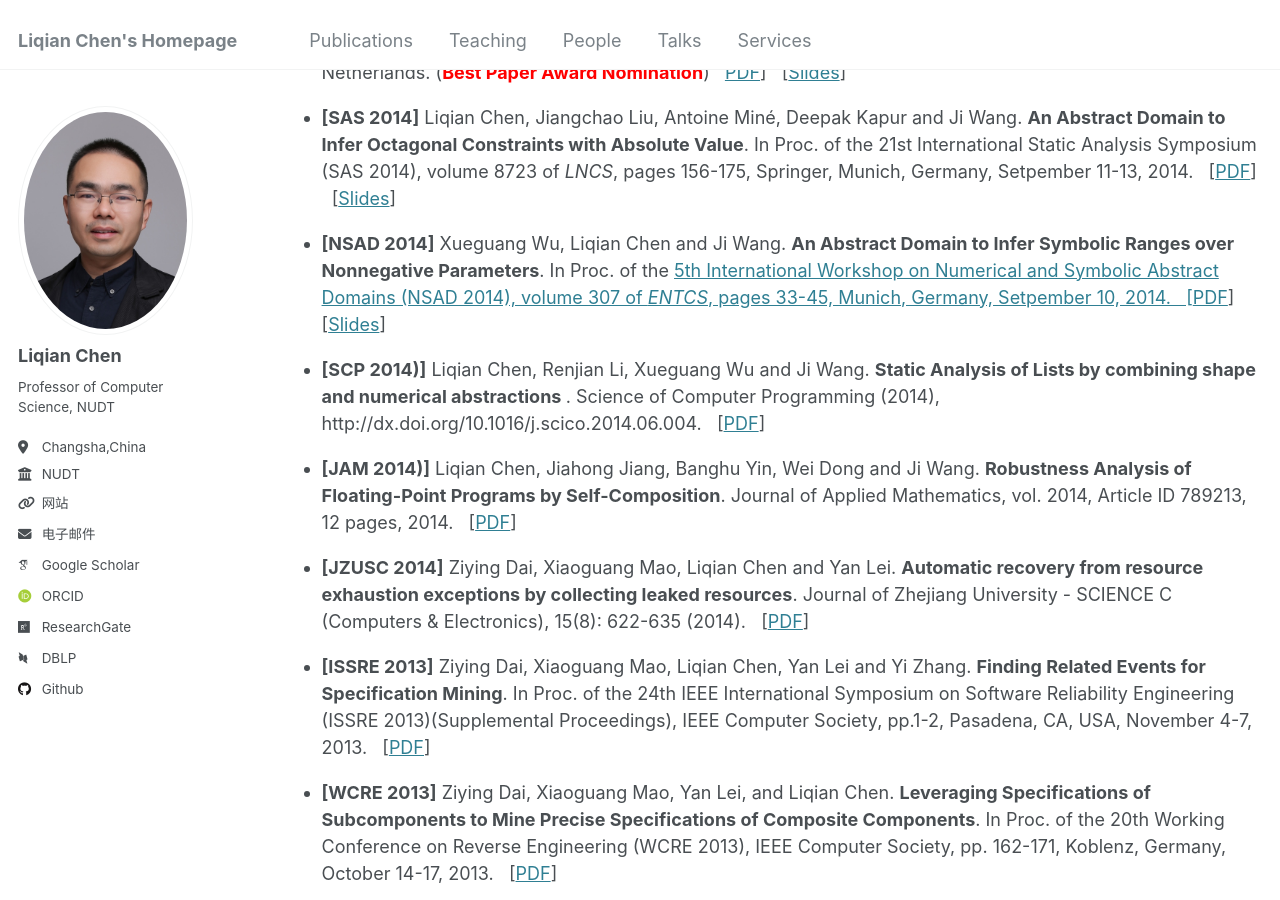
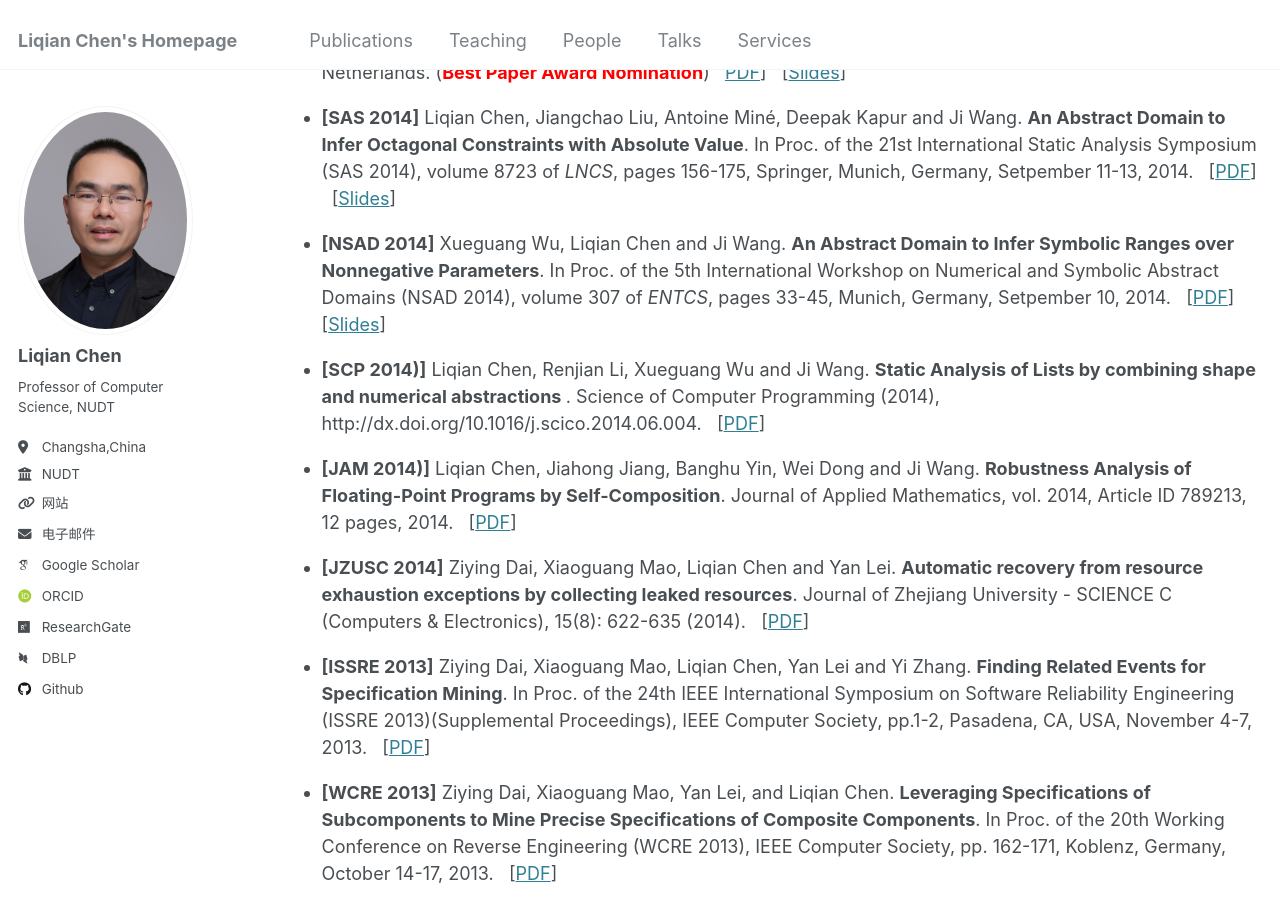
Before and after one commit to lqchen/lqchen.github.io, a Jekyll site: the page built from _pages/publications.html, in a window 1280 px wide and 900 px high, scrolled down 4524 px. Built offline with Jekyll 4.4.1, drawn with Linux system fonts in a browser that asks for light colours; some web fonts are replaced; part of the change alters nothing that is shown.

```diff
--- a/_pages/publications.html
+++ b/_pages/publications.html
@@ -322,7 +322,7 @@ author_profile: true
   <LI><b>[NSAD 2014]</b>
     Xueguang Wu, Liqian Chen and Ji Wang.
     <b> An Abstract Domain to Infer Symbolic Ranges over Nonnegative Parameters</b>.
-    In Proc. of the <a>5th International Workshop on Numerical and Symbolic Abstract Domains (NSAD 2014), volume 307 of <em>ENTCS</em>, pages 33-45, Munich, Germany, Setpember 10, 2014. &nbsp
+    In Proc. of the 5th International Workshop on Numerical and Symbolic Abstract Domains (NSAD 2014), volume 307 of <em>ENTCS</em>, pages 33-45, Munich, Germany, Setpember 10, 2014. &nbsp
     [<a href="../files/NSAD14_PaRa.pdf">PDF</a>] &nbsp [<a href="../files/NSAD14_slides_chen.pdf">Slides</a>]
     </LI>
 </UL>
```
